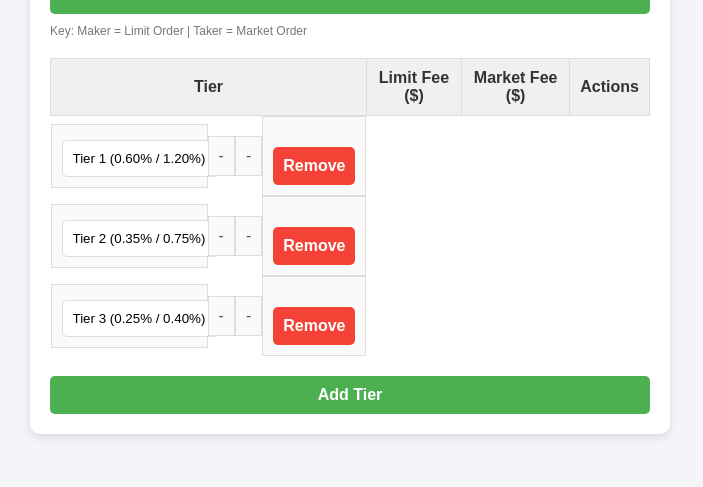
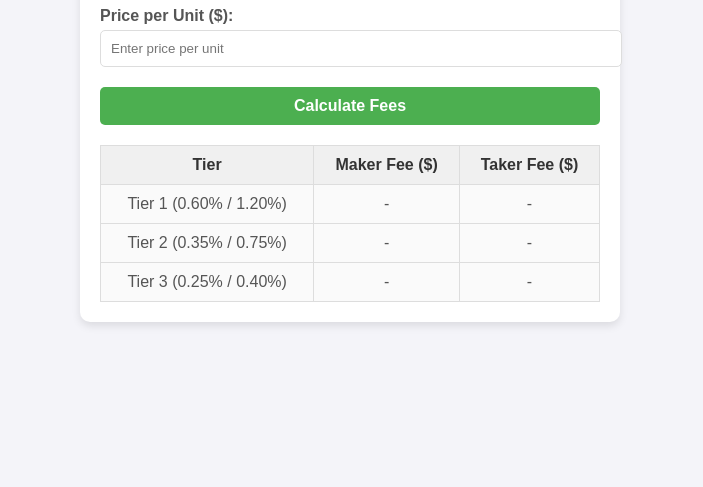
Before and after one commit to strahinjaV/FeeCalculator, a plain HTML site: page index.html in a window 1280 px wide. Shown: the part 313-800 px from the top of the page, without its empty margins (290-993 px from the left). Drawn offline with Linux system fonts and the light colour scheme.

Commit message:
Reverting changes

```diff
--- a/index.html
+++ b/index.html
@@ -19,7 +19,7 @@
             padding: 20px;
             border-radius: 10px;
             box-shadow: 0px 4px 8px rgba(0, 0, 0, 0.1);
-            max-width: 600px;
+            max-width: 500px;
             width: 100%;
         }
         h1 {
@@ -33,7 +33,7 @@
             display: block;
             margin-top: 15px;
         }
-        input[type="number"], input[type="text"] {
+        input[type="number"] {
             width: 100%;
             padding: 10px;
             margin-top: 5px;
@@ -74,23 +74,6 @@
             background-color: #fafafa;
             color: #555;
         }
-        .key {
-            margin-top: 10px;
-            font-size: 12px;
-            color: #777;
-        }
-        .tier-row {
-            display: flex;
-            align-items: center;
-            justify-content: space-between;
-        }
-        .remove-tier {
-            background-color: #f44336;
-            color: white;
-        }
-        .remove-tier:hover {
-            background-color: #e53935;
-        }
     </style>
 </head>
 <body>
@@ -106,40 +89,32 @@
 
     <button onclick="calculateFees()">Calculate Fees</button>
 
-    <div class="key">Key: Maker = Limit Order | Taker = Market Order</div>
-
-    <table id="feeTable">
+    <table>
         <thead>
             <tr>
                 <th>Tier</th>
-                <th>Limit Fee ($)</th>
-                <th>Market Fee ($)</th>
-                <th>Actions</th>
+                <th>Maker Fee ($)</th>
+                <th>Taker Fee ($)</th>
             </tr>
         </thead>
         <tbody>
-            <tr class="tier-row">
-                <td><input type="text" value="Tier 1 (0.60% / 1.20%)" readonly></td>
-                <td id="tier1Limit">-</td>
-                <td id="tier1Market">-</td>
-                <td><button class="remove-tier" onclick="removeTier(this)">Remove</button></td>
+            <tr>
+                <td>Tier 1 (0.60% / 1.20%)</td>
+                <td id="tier1Maker">-</td>
+                <td id="tier1Taker">-</td>
             </tr>
-            <tr class="tier-row">
-                <td><input type="text" value="Tier 2 (0.35% / 0.75%)" readonly></td>
-                <td id="tier2Limit">-</td>
-                <td id="tier2Market">-</td>
-                <td><button class="remove-tier" onclick="removeTier(this)">Remove</button></td>
+            <tr>
+                <td>Tier 2 (0.35% / 0.75%)</td>
+                <td id="tier2Maker">-</td>
+                <td id="tier2Taker">-</td>
             </tr>
-            <tr class="tier-row">
-                <td><input type="text" value="Tier 3 (0.25% / 0.40%)" readonly></td>
-                <td id="tier3Limit">-</td>
-                <td id="tier3Market">-</td>
-                <td><button class="remove-tier" onclick="removeTier(this)">Remove</button></td>
+            <tr>
+                <td>Tier 3 (0.25% / 0.40%)</td>
+                <td id="tier3Maker">-</td>
+                <td id="tier3Taker">-</td>
             </tr>
         </tbody>
     </table>
-
-    <button onclick="addTier()">Add Tier</button>
 </div>
 
 <script>
@@ -153,38 +128,23 @@
         }
 
         const tiers = [
-            { limit: 0.60, market: 1.20 },
-            { limit: 0.35, market: 0.75 },
-            { limit: 0.25, market: 0.40 }
+            { maker: 0.60, taker: 1.20 },
+            { maker: 0.35, taker: 0.75 },
+            { maker: 0.25, taker: 0.40 }
         ];
 
-        for (let i = 0; i < tiers.length; i++) {
-            document.getElementById(`tier${i + 1}Limit`).textContent = calculateFee(positionSize, price, tiers[i].limit);
-            document.getElementById(`tier${i + 1}Market`).textContent = calculateFee(positionSize, price, tiers[i].market);
-        }
+        document.getElementById("tier1Maker").textContent = calculateFee(positionSize, price, tiers[0].maker);
+        document.getElementById("tier1Taker").textContent = calculateFee(positionSize, price, tiers[0].taker);
+        document.getElementById("tier2Maker").textContent = calculateFee(positionSize, price, tiers[1].maker);
+        document.getElementById("tier2Taker").textContent = calculateFee(positionSize, price, tiers[1].taker);
+        document.getElementById("tier3Maker").textContent = calculateFee(positionSize, price, tiers[2].maker);
+        document.getElementById("tier3Taker").textContent = calculateFee(positionSize, price, tiers[2].taker);
     }
 
     function calculateFee(positionSize, price, feePercentage) {
         const fee = positionSize * price * (feePercentage / 100);
         return fee ? `$${fee.toFixed(2)}` : "-";
     }
-
-    function addTier() {
-        const newRow = document.createElement("tr");
-        newRow.className = "tier-row";
-        newRow.innerHTML = `
-            <td><input type="text" placeholder="New Tier Name"></td>
-            <td>-</td>
-            <td>-</td>
-            <td><button class="remove-tier" onclick="removeTier(this)">Remove</button></td>
-        `;
-        document.querySelector("#feeTable tbody").appendChild(newRow);
-    }
-
-    function removeTier(button) {
-        const row = button.parentNode.parentNode;
-        row.parentNode.removeChild(row);
-    }
 </script>
 
 </body>
```
